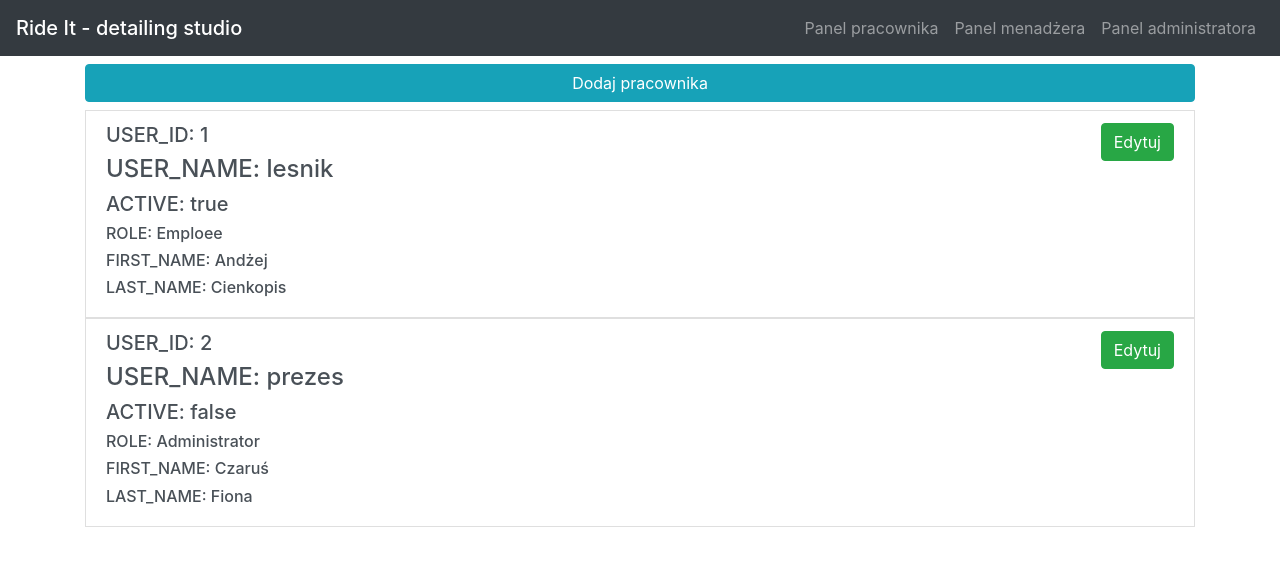
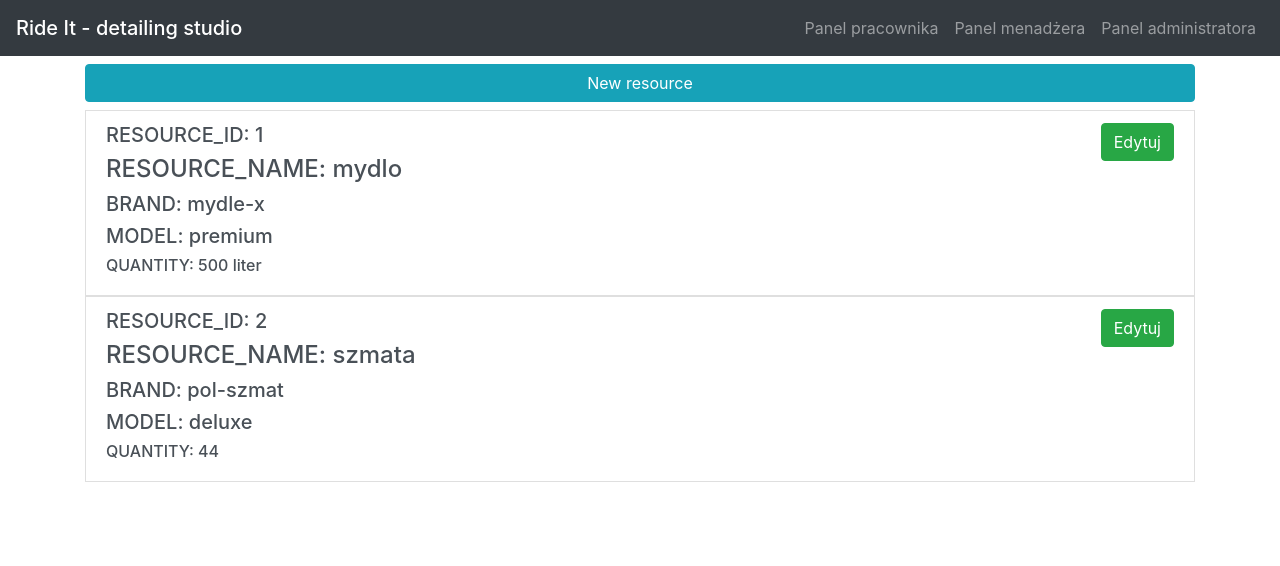
Before and after one commit to sitmar99/2021_BD2_S14_SITARZ, a React (Create React App) app in the folder src/frontend/: page / in a window 1280 px wide. Shown: the top 566 px of the page. Built offline with nearby package versions, Linux system fonts and the light colour scheme.

Commit message:
resource list + new resource modal

```diff
--- a/src/frontend/src/App.js
+++ b/src/frontend/src/App.js
@@ -1,13 +1,14 @@
 import Navbar from './components/Navbar';
 import LoginForm from './components/LoginForm';
 import EmploeeList from './components/EmploeeList';
+import ResourceList from './components/ResourceList';
 
 function App() {
     return (
         <div id="app">
             <Navbar />
             <div className="container">
-                <EmploeeList />
+                <ResourceList />
             </div>
         </div>
     )
--- a/src/frontend/src/components/EmploeeList.js
+++ b/src/frontend/src/components/EmploeeList.js
@@ -116,7 +116,7 @@ class EmploeeList extends React.Component {
 
             {/* new emploee button */}
             <div class="row-12 mt-2 justify-content-center">
-                <button type="button" class="btn btn-block btn-info" data-toggle="modal" data-target="#newEmploee">Dodaj pracownika</button>
+                <button type="button" class="btn btn-block btn-info" data-toggle="modal" data-target="#newEmploee">New emploee</button>
             </div>
 
             {/* new employee modal */}
@@ -124,7 +124,7 @@ class EmploeeList extends React.Component {
                 <div class="modal-dialog">
                     <div class="modal-content">
                     <div class="modal-header">
-                        <h5 class="modal-title" id="newEmploee">New emploee</h5>
+                        <h5 class="modal-title">New emploee</h5>
                         <button type="button" class="close" data-dismiss="modal" aria-label="Close">
                         <span aria-hidden="true">&times;</span>
                         </button>
--- /dev/null
+++ b/src/frontend/src/components/ResourceList.js
@@ -0,0 +1,116 @@
+import React from 'react';
+
+class ResourceList extends React.Component {
+
+    constructor(props) {
+        super (props)
+
+        var json = JSON.parse(`[
+            {"id": 1, "name": "mydlo", "brand": "mydle-x", "model": "premium", "quantity": 500, "unit": "liter"},
+            {"id": 2, "name": "szmata", "brand": "pol-szmat", "model": "deluxe", "quantity": 44, "unit": ""}
+        ]`)
+
+        this.state = {
+            resources: json
+        }
+    }
+
+    generate() {
+        var tab = []
+        for (const resource of this.state.resources) {
+            tab.push(
+            <div id="singleResource">
+                <a href="#" class="list-group-item list-group-item-action" aria-current="true">
+                    <div class="d-flex w-100 justify-content-between">
+                        <div class="col-9">
+                            <div class="row">
+                                <h5>RESOURCE_ID: {resource.id} </h5>
+                            </div>
+                            <div class="row">
+                                <h4>RESOURCE_NAME: {resource.name}</h4>
+                            </div>
+                            <div class="row">
+                                <h5>BRAND: {resource.brand} </h5>
+                            </div>
+                            <div class="row">
+                                <h5>MODEL: {resource.model} </h5>
+                            </div>
+                            <div class="row">
+                                <h6>QUANTITY: {resource.quantity} {resource.unit}</h6>
+                            </div>
+                        </div>
+                        <div class="col-3">
+                            <div class="row justify-content-end">
+                                <button type="buttont" class="btn btn-success text-right">Edytuj</button>
+                            </div>
+                        </div>
+                    </div>
+                </a>
+            </div>
+            )
+        }
+        return tab
+    }
+
+    render() {
+        return (
+            <div id="resourceList">
+
+            {/* new resource button */}
+            <div class="row-12 mt-2 justify-content-center">
+                <button type="button" class="btn btn-block btn-info" data-toggle="modal" data-target="#newResource">New resource</button>
+            </div>
+
+            {/* new resource modal */}
+            <div class="modal fade" id="newResource" tabindex="-1" aria-labelledby="newResource" aria-hidden="true">
+                <div class="modal-dialog">
+                    <div class="modal-content">
+                    <div class="modal-header">
+                        <h5 class="modal-title">New resource</h5>
+                        <button type="button" class="close" data-dismiss="modal" aria-label="Close">
+                        <span aria-hidden="true">&times;</span>
+                        </button>
+                    </div>
+                    <form>
+                        <div class="modal-body">
+                            <div class="form-outline">
+                                <label for="name">Name</label>
+                                <input type="text" class="form-control" id="name"></input>
+                            </div>
+                            <div class="form-group">
+                                <label for="brand">Brand</label>
+                                <input type="text" class="form-control" id="brand"></input>
+                            </div>
+                            <div class="form-row mb-3">
+                                <div class="col">
+                                    <label for="quantity">Quantity</label>
+                                    <input id="quantity" type="number" class="form-control"></input>
+                                </div>
+                                <div class="col">
+                                    <label for="unit">Brand</label>
+                                    <input id="unit" type="text" class="form-control"></input>
+                                </div>
+                            </div>
+                        </div>
+                        <div class="modal-footer">
+                            <button type="button" class="btn btn-secondary" data-dismiss="modal">Close</button>
+                            <button type="submit" class="btn btn-primary">Submit</button>
+                        </div>
+                    </form>
+                    </div>
+                </div>
+            </div>
+
+            {/* resource list */}
+            <div class="row-12 mt-2 justify-content-center">
+                <div class="list-group">
+                    {this.generate()}
+                </div>
+            </div>
+
+            </div>
+        )
+    }
+}
+
+export default ResourceList;
```
